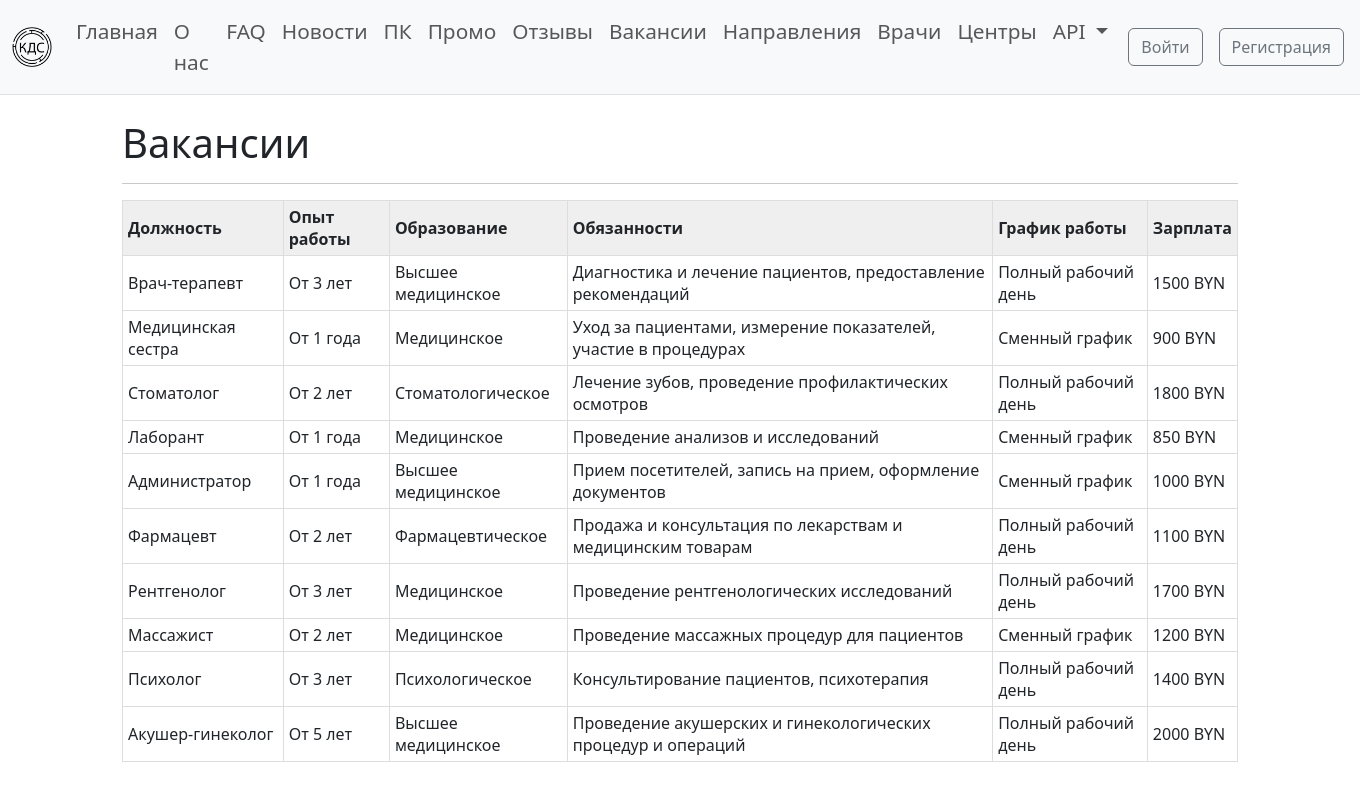
After one commit to denis-pptx/Django-MedicalCenter, a Django app: page /vacancies/ in a window 1360 px wide. The commit adds this page. Run offline with Django 4.2, Linux system fonts and the light colour scheme; some libraries are stand-ins or nearby versions.

Commit message:
added vacancies

```diff
--- a/templates/base.html
+++ b/templates/base.html
@@ -49,6 +49,9 @@
                         <a class="nav-link"  href="{% url 'feedback-list' %}">Отзывы</a>
                     </li>
                     <li class="nav-item">
+                        <a class="nav-link"  href="{% url 'vacancies' %}">Вакансии</a>
+                    </li>
+                    <li class="nav-item">
                         <a class="nav-link" href="{% url 'category_list' %}">Направления</a>
                     </li>
                     <li class="nav-item">
--- /dev/null
+++ b/website/static/website/css/vacancies.css
@@ -0,0 +1,16 @@
+table {
+	width: 100%;
+
+}
+
+table th {
+    font-weight: bold;
+	padding: 5px;
+	background: #efefef;
+	border: 1px solid #dddddd;
+}
+
+table td {
+	border: 1px solid #dddddd;
+	padding: 5px;
+}
--- /dev/null
+++ b/website/templates/website/vacancies.html
@@ -0,0 +1,110 @@
+{% extends 'base.html' %}
+{% load static %}
+
+{% block title %}КДС | Вакансии{% endblock %}
+
+{% block styles %}
+    <link rel="stylesheet" href="{% static 'website/css/vacancies.css' %}">
+{% endblock %}
+
+{% block content %}
+    <article>
+        <h1>Вакансии</h1>
+        <hr>
+        <table>
+            <thead>
+                <tr>
+                    <th>Должность</th>
+                    <th>Опыт работы</th>
+                    <th>Образование</th>
+                    <th>Обязанности</th>
+                    <th>График работы</th>
+                    <th>Зарплата</th>
+                </tr>
+            </thead>
+            <tbody>
+                <tr>
+                    <td>Врач-терапевт</td>
+                    <td>От 3 лет</td>
+                    <td>Высшее медицинское</td>
+                    <td>Диагностика и лечение пациентов, предоставление рекомендаций</td>
+                    <td>Полный рабочий день</td>
+                    <td>1500 BYN</td>
+                </tr>
+                <tr>
+                    <td>Медицинская сестра</td>
+                    <td>От 1 года</td>
+                    <td>Медицинское</td>
+                    <td>Уход за пациентами, измерение показателей, участие в процедурах</td>
+                    <td>Сменный график</td>
+                    <td>900 BYN</td>
+                </tr>
+                <tr>
+                    <td>Стоматолог</td>
+                    <td>От 2 лет</td>
+                    <td>Стоматологическое</td>
+                    <td>Лечение зубов, проведение профилактических осмотров</td>
+                    <td>Полный рабочий день</td>
+                    <td>1800 BYN</td>
+                </tr>
+                <tr>
+                    <td>Лаборант</td>
+                    <td>От 1 года</td>
+                    <td>Медицинское</td>
+                    <td>Проведение анализов и исследований</td>
+                    <td>Сменный график</td>
+                    <td>850 BYN</td>
+                </tr>
+                <tr>
+                    <td>Администратор</td>
+                    <td>От 1 года</td>
+                    <td>Высшее медицинское</td>
+                    <td>Прием посетителей, запись на прием, оформление документов</td>
+                    <td>Сменный график</td>
+                    <td>1000 BYN</td>
+                </tr>
+                <tr>
+                    <td>Фармацевт</td>
+                    <td>От 2 лет</td>
+                    <td>Фармацевтическое</td>
+                    <td>Продажа и консультация по лекарствам и медицинским товарам</td>
+                    <td>Полный рабочий день</td>
+                    <td>1100 BYN</td>
+                </tr>
+                <tr>
+                    <td>Рентгенолог</td>
+                    <td>От 3 лет</td>
+                    <td>Медицинское</td>
+                    <td>Проведение рентгенологических исследований</td>
+                    <td>Полный рабочий день</td>
+                    <td>1700 BYN</td>
+                </tr>
+                <tr>
+                    <td>Массажист</td>
+                    <td>От 2 лет</td>
+                    <td>Медицинское</td>
+                    <td>Проведение массажных процедур для пациентов</td>
+                    <td>Сменный график</td>
+                    <td>1200 BYN</td>
+                </tr>
+                <tr>
+                    <td>Психолог</td>
+                    <td>От 3 лет</td>
+                    <td>Психологическое</td>
+                    <td>Консультирование пациентов, психотерапия</td>
+                    <td>Полный рабочий день</td>
+                    <td>1400 BYN</td>
+                </tr>
+                <tr>
+                    <td>Акушер-гинеколог</td>
+                    <td>От 5 лет</td>
+                    <td>Высшее медицинское</td>
+                    <td>Проведение акушерских и гинекологических процедур и операций</td>
+                    <td>Полный рабочий день</td>
+                    <td>2000 BYN</td>
+                </tr>
+            </tbody>
+        </table>
+
+    </article>
+{% endblock %}
--- a/website/urls.py
+++ b/website/urls.py
@@ -9,6 +9,7 @@ urlpatterns = [
     path('faq/', TemplateView.as_view(template_name="website/faq.html"), name='faq'),
     path('private-policy/', TemplateView.as_view(template_name="website/private-policy.html"), name='private-policy'),
     path('promo-codes/', TemplateView.as_view(template_name="website/promo-codes.html"), name='promo-codes'),
+    path('vacancies/', TemplateView.as_view(template_name="website/vacancies.html"), name='vacancies'),
     path('feedback-list', feedback_list, name='feedback-list'),
     path('weather/', get_weather, name='weather'),
     path('gender/', get_gender, name='gender'),
```
